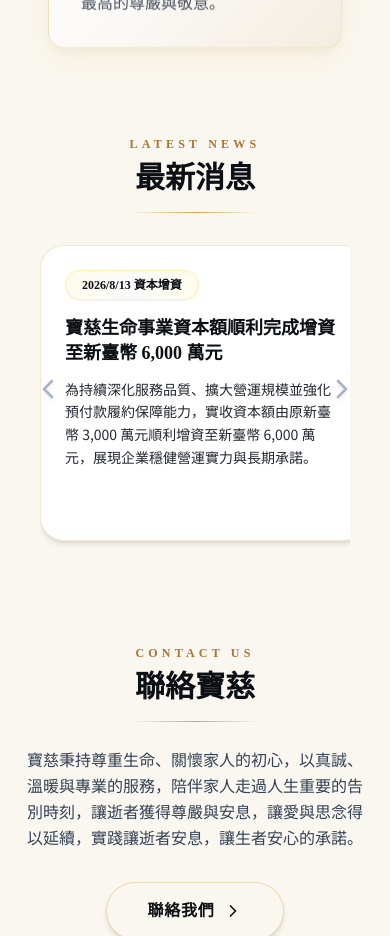
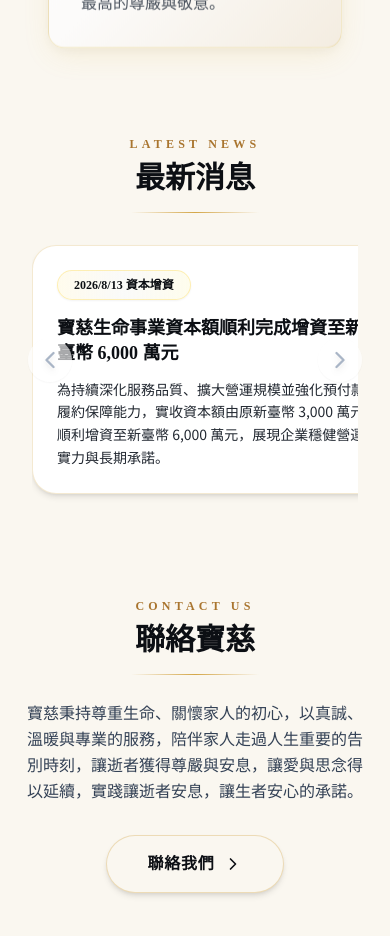
Before and after one commit to m9606286/baoci-life-website, a React (Vite) app: page / in a window 390 px wide. Shown: the part 4400-5336 px from the top of the page. Built offline with nearby package versions, Linux system fonts and the light colour scheme.

Commit message:
Update Announcement.tsx

```diff
--- a/src/components/Announcement.tsx
+++ b/src/components/Announcement.tsx
@@ -35,8 +35,8 @@ export default function Announcement() {
       const container = scrollContainerRef.current;
       const firstCard = container.querySelector('article');
       if (firstCard) {
-        // 卡片寬度加上 CSS gap (間距為 24px，對應 gap-6)
-        const cardWidth = firstCard.clientWidth + 24;
+        // 卡片寬度加上 CSS gap (間距為 16px ~ 24px)
+        const cardWidth = firstCard.clientWidth + 20;
         container.scrollBy({
           left: direction === 'left' ? -cardWidth : cardWidth,
           behavior: 'smooth',
@@ -46,7 +46,7 @@ export default function Announcement() {
   };
 
   return (
-    <div className="w-full relative group/announcement px-4 sm:px-6">
+    <div className="w-full relative group/announcement px-2 sm:px-6">
       {/* 標題區塊：置中 + 質感線 */}
       <div className="text-center mb-4">
         <p className="font-serif-tc text-gold-600 text-xs sm:text-sm tracking-[0.35em] uppercase font-bold">
@@ -58,33 +58,33 @@ export default function Announcement() {
         <div className="gold-divider w-32 mx-auto mt-4" />
       </div>
 
-      {/* 左右切換按鈕：手機與桌機皆顯示，不隱藏 */}
+      {/* 左右切換按鈕：手機與桌機皆顯示，位置向外微調避免遮擋 */}
       <button
         onClick={() => scroll('left')}
-        className="absolute left-0 sm:left-[-15px] top-[60%] -translate-y-1/2 z-20 p-2 text-slate-400 hover:text-amber-600 transition-all duration-300 opacity-80 sm:opacity-0 sm:group-hover/announcement:opacity-100 hover:scale-125"
+        className="absolute left-1 sm:left-[-10px] top-[60%] -translate-y-1/2 z-20 p-2 text-slate-400 hover:text-amber-600 transition-all duration-300 opacity-80 sm:opacity-0 sm:group-hover/announcement:opacity-100 hover:scale-125 bg-white/80 sm:bg-transparent rounded-full shadow-sm sm:shadow-none"
         aria-label="上一則消息"
       >
-        <ChevronLeft className="w-8 h-8 md:w-10 md:h-10 drop-shadow-md" />
+        <ChevronLeft className="w-7 h-7 md:w-10 md:h-10 drop-shadow-md" />
       </button>
 
       <button
         onClick={() => scroll('right')}
-        className="absolute right-0 sm:right-[-15px] top-[60%] -translate-y-1/2 z-20 p-2 text-slate-400 hover:text-amber-600 transition-all duration-300 opacity-80 sm:opacity-0 sm:group-hover/announcement:opacity-100 hover:scale-125"
+        className="absolute right-1 sm:right-[-10px] top-[60%] -translate-y-1/2 z-20 p-2 text-slate-400 hover:text-amber-600 transition-all duration-300 opacity-80 sm:opacity-0 sm:group-hover/announcement:opacity-100 hover:scale-125 bg-white/80 sm:bg-transparent rounded-full shadow-sm sm:shadow-none"
         aria-label="下一則消息"
       >
-        <ChevronRight className="w-8 h-8 md:w-10 md:h-10 drop-shadow-md" />
+        <ChevronRight className="w-7 h-7 md:w-10 md:h-10 drop-shadow-md" />
       </button>
 
-      {/* 橫向滑動卡片容器：增加左右 padding 避免方格被切掉 */}
+      {/* 橫向滑動卡片容器：放寬容器並設定適合的左右 padding */}
       <div
         ref={scrollContainerRef}
-        className="flex gap-6 overflow-x-auto scrollbar-none snap-x snap-mandatory py-4 px-4"
+        className="flex gap-4 sm:gap-6 overflow-x-auto scrollbar-none snap-x snap-mandatory py-4 px-3 sm:px-4"
         style={{ scrollbarWidth: 'none', msOverflowStyle: 'none' }}
       >
         {announcements.map((item) => (
           <article
             key={item.id}
-            className="snap-center shrink-0 w-[84vw] sm:w-[450px] md:w-[500px] group relative bg-white rounded-3xl p-6 sm:p-8 border border-gold-400/25 shadow-md hover:shadow-2xl transition-all duration-300 flex flex-col justify-between overflow-hidden cursor-pointer mx-auto"
+            className="snap-center shrink-0 w-[92vw] sm:w-[450px] md:w-[500px] group relative bg-white rounded-3xl p-6 sm:p-8 border border-gold-400/25 shadow-md hover:shadow-2xl transition-all duration-300 flex flex-col justify-between overflow-hidden cursor-pointer mx-auto"
           >
             <div>
               {/* 日期標籤 */}
```
